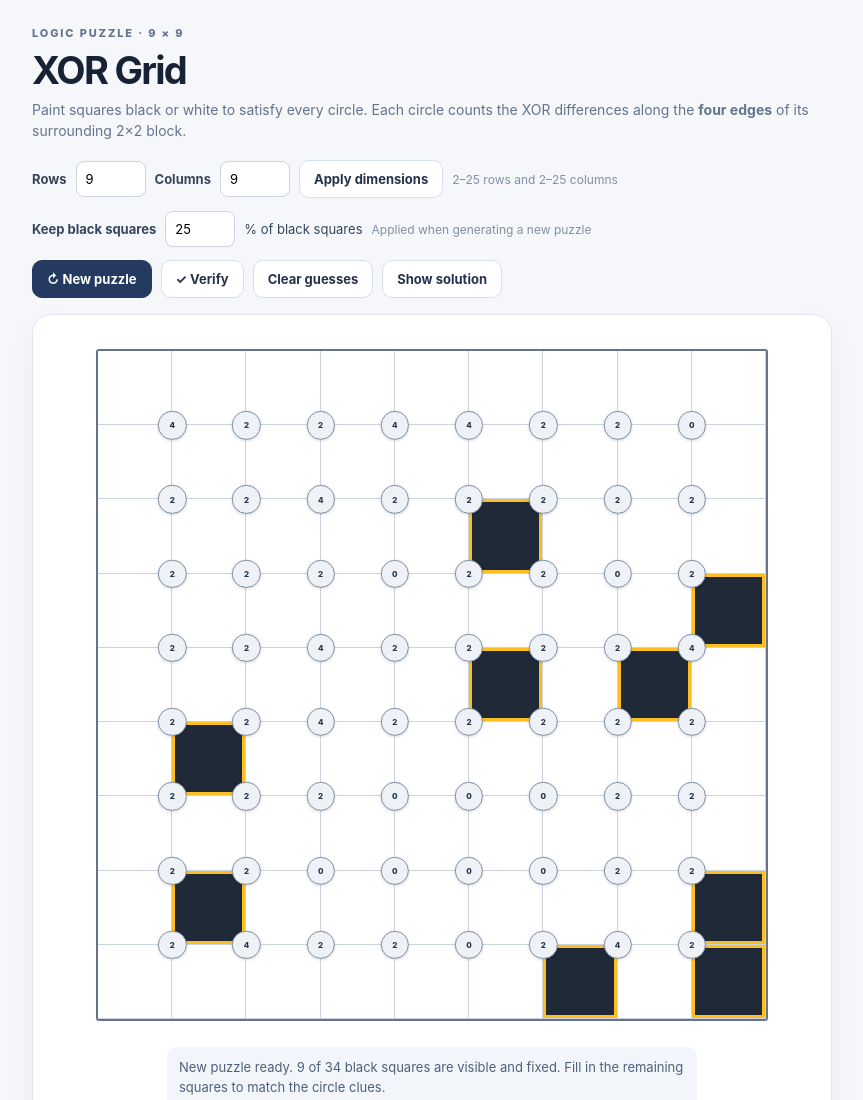
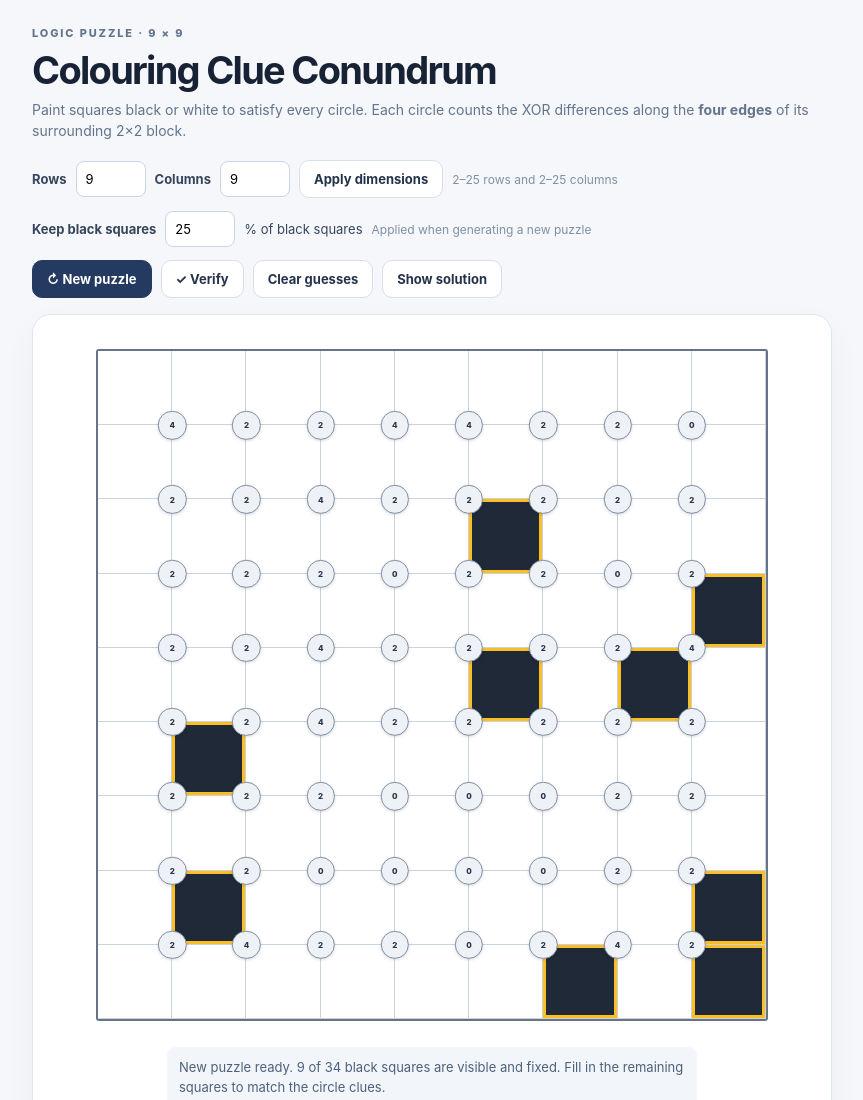
Before and after one commit to emmett-shang/colouring-clue-conundrum, a plain HTML site: page index.html in a window 1280 px wide. Shown: the top 1100 px of the page, without its empty margins (208-1071 px from the left). Drawn offline with Linux system fonts and the light colour scheme.

Commit message:
Update index.html

```diff
--- a/index.html
+++ b/index.html
@@ -12,7 +12,7 @@
 <body>
 <main class="app">
   <div class="eyebrow">Logic puzzle · <span id="sizeHeading">9 × 9</span></div>
-  <h1>XOR Grid</h1>
+  <h1>Colouring Clue Conundrum</h1>
   <p class="subtitle">Paint squares black or white to satisfy every circle. Each circle counts the XOR differences along the <strong>four edges</strong> of its surrounding 2×2 block.</p>
   <div class="dimensions"><label for="rowsInput">Rows</label><input id="rowsInput" type="number" min="2" max="25" value="9" step="1" aria-label="Number of rows" /><label for="colsInput">Columns</label><input id="colsInput" type="number" min="2" max="25" value="9" step="1" aria-label="Number of columns" /><button class="btn" id="resizeBtn">Apply dimensions</button><span class="hint">2–25 rows and 2–25 columns</span></div>
   <div class="dimensions"><label for="keepInput">Keep black squares</label><input id="keepInput" type="number" min="0" max="100" value="25" step="1" aria-label="Percentage of original black squares to keep" /><span>% of black squares</span><span class="hint">Applied when generating a new puzzle</span></div>
```
